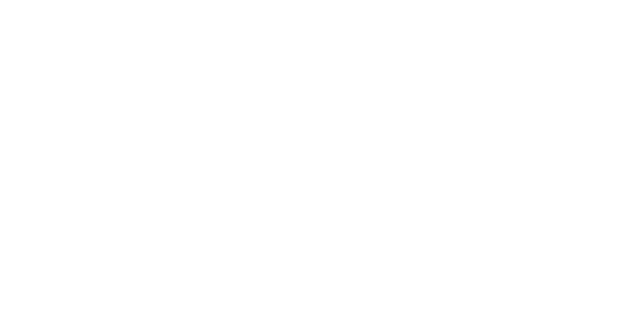
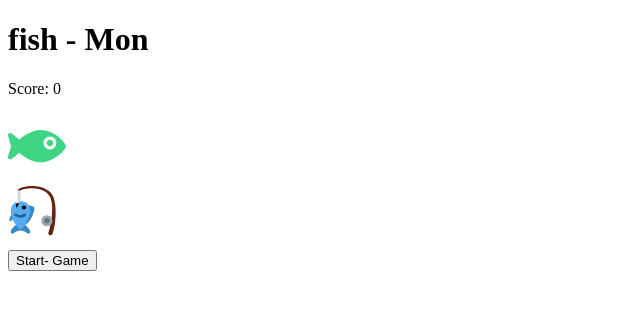
Before and after one commit to aksh-mon/fish-mon, a plain HTML site: page index.html in a window 1280 px wide. Shown: the whole page, without its empty margins (0-640 px from the left). Drawn offline with Linux system fonts and the light colour scheme.

Commit message:
secondcommit

```diff
--- a/index.html
+++ b/index.html
@@ -1,11 +1,81 @@
 <!DOCTYPE html>
 <html lang="en">
-<head>
-    <meta charset="UTF-8">
-    <meta name="viewport" content="width=device-width, initial-scale=1.0">
-    <title>Document</title>
-</head>
-<body>
+  <head>
+    <meta charset="UTF-8" />
+    <meta name="viewport" content="width=device-width, initial-scale=1.0" />
+    <title>Dinousars-Game</title>
+  </head>
+  <body>
+    <div class="header">
+      <h1>fish - Mon</h1>
+      <p id="score">Score: <span class="scoreSpan">0</span></p>
+    </div>
+    <div class="game">
+      <div class="dino jump">
+        <?xml version="1.0" encoding="utf-8"?>
+        <!-- License: PD. Made by tablecheck: https://github.com/tablecheck/tablecheck-icons -->
+        <svg
+          width="58px"
+          height="58px"
+          viewBox="0 -32 576 576"
+          version="1.1"
+          xmlns="http://www.w3.org/2000/svg"
+        >
+          <path
+            fill="#3ed584"
+            d="M576,288c0,-31.894 -114.615,-160 -256,-160c-76.301,0 -161.099,53.098 -208,96c-21.333,-21.167 -68.5,-56 -80,-64c-10.513,-7.313 -32,1.5 -32,16c0,11.6 21.333,79.5 32,112c-10.667,32.5 -32,100.4 -32,112c0,14.5 21.487,23.313 32,16c11.5,-8 58.667,-42.833 80,-64c46.901,42.902 131.699,96 208,96c141.385,0 256,-128.106 256,-160Zm-96,-32c0,35.346 -28.654,64 -64,64c-35.346,0 -64,-28.654 -64,-64c0,-35.346 28.654,-64 64,-64c35.346,0 64,28.654 64,64Zm-64,32c-17.673,0 -32,-14.327 -32,-32c0,-17.673 14.327,-32 32,-32c17.673,0 32,14.327 32,32c0,17.673 -14.327,32 -32,32Z"
+          ></path>
+        </svg>
+      </div>
+      <div class="cactus">
+        <?xml version="1.0" encoding="utf-8"?>
+        <!-- License: MIT. Made by Twitter: https://github.com/twitter/twemoji -->
+        <svg
+          width="50px"
+          height="70px"
+          viewBox="0 0 36 36"
+          xmlns="http://www.w3.org/2000/svg"
+          xmlns:xlink="http://www.w3.org/1999/xlink"
+          aria-hidden="true"
+          role="img"
+          class="iconify iconify--twemoji"
+          preserveAspectRatio="xMidYMid meet"
+        >
+          <path
+            fill="#CCD6DD"
+            d="M8 16a1 1 0 0 1-1-1V4a1 1 0 0 1 2 0v11a1 1 0 0 1-1 1z"
+          ></path>
+          <path
+            fill="#3B88C3"
+            d="M2 33c0-2.236 4-6 7-6v5c-1 0-4 1-5 2s-2 0-2-1zm14 0c0-2.236-4-6-7-6v5c1 0 4 1 5 2s2 0 2-1z"
+          ></path>
+          <path
+            fill="#3B88C3"
+            d="M15 14c2 0 4 1 4 2c0 3-3.167 11.542-8.167 12.542S15 14 15 14zM3 20c-1 1-2 3-2 5s2.75-2.042 4-1c1.718 1.432-2-4-2-4z"
+          ></path>
+          <path
+            d="M5.583 12.25c1.5.5 2.583.125 3.667-.75s1.25 2.542-.25 3.667s-4.125 3.75-4.083 1.417c.041-2.334.666-4.334.666-4.334z"
+            fill="#000000"
+          ></path>
+          <path
+            fill="#55ACEE"
+            d="M9.023 11.001c-.574.63-1.856 2.332-2.481 4.415c-.875.5-.833-1.208-.708-1.75c.225-.975.506-.977.346-1.521c-.21-.551-.789-.364-1.119-.159C3.348 12.97 2 14.8 2 18c0 5.522 5 13 7 13s7-7.478 7-13c0-5.509-3.979-6.992-6.977-6.999z"
+          ></path>
+          <circle cx="11.5" cy="15.5" r="1.5" fill="#000000"></circle>
+          <path
+            fill="#269"
+            d="M8.954 22.827c-1.504 0-2.829-.538-4-1.149a1 1 0 0 1 .926-1.774c1.891.988 3.59 1.385 5.735.11a1.001 1.001 0 0 1 1.02 1.721c-1.334.792-2.558 1.092-3.681 1.092z"
+          ></path>
+          <path
+            fill="#662113"
+            d="M29.834 35.25c-.494-.247-1.042-.958-.729-1.697c1.334-3.146 4.278-16.9 1.604-24.761c-.501-1.472-2.118-3.659-4.08-4.863C20.292.042 10.823 2.171 9.5 2.833c-.495.248-2.044.744-2.292.25c-.247-.494.589-1.003 1.083-1.25c1.756-.877 11.264-3.878 19.667.791c1.5.833 3.59 2.376 4.703 5.303c3.257 8.567 1.047 23.416-.787 26.822c-.582 1.084-1.896.572-2.04.501z"
+          ></path>
+          <circle fill="#99AAB5" cx="28" cy="25" r="4"></circle>
+          <circle fill="#66757F" cx="28" cy="25" r="2"></circle>
+        </svg>
+      </div>
+    </div>
+    <button class="btn">Start- Game</button>
 
-</body>
+  </body>
 </html>
```
